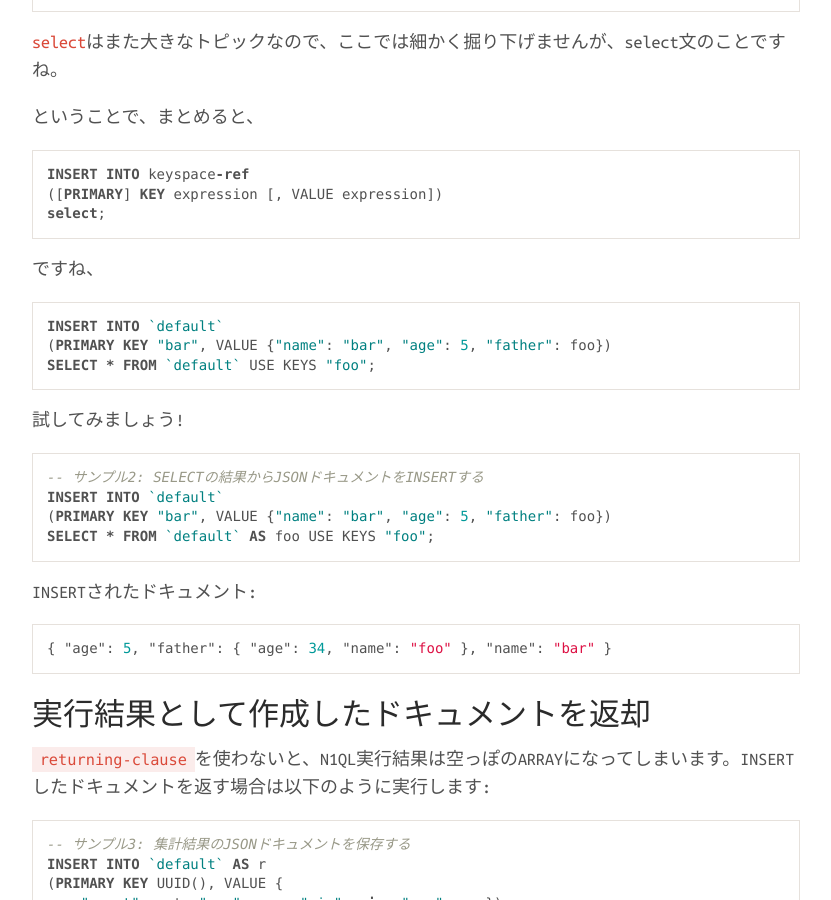
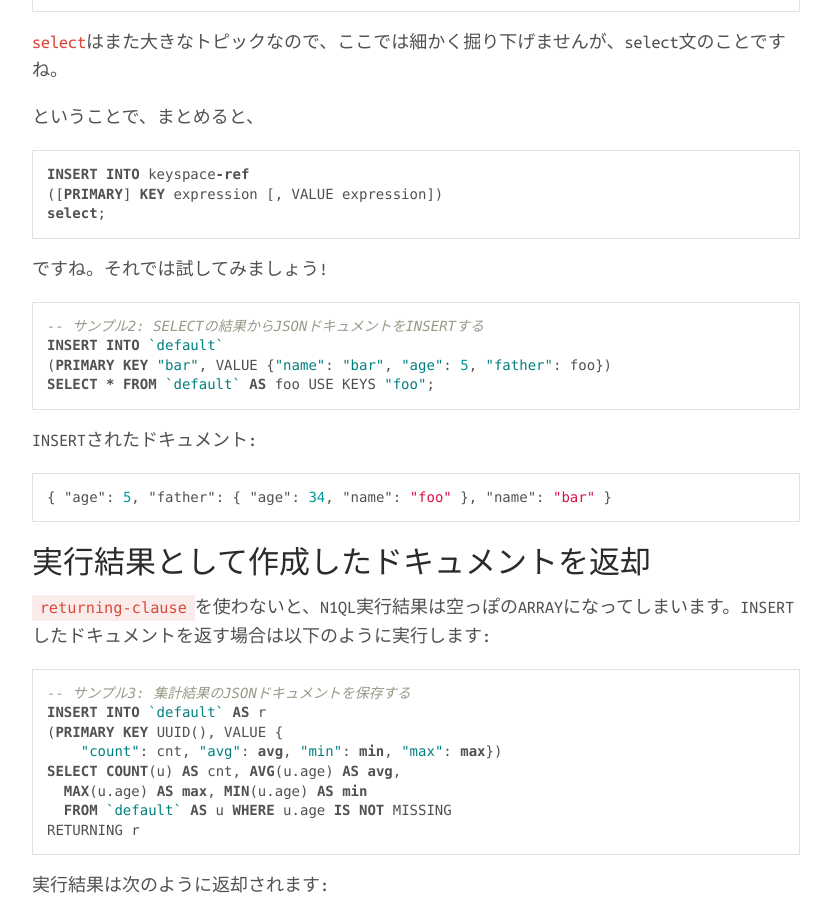
Before and after one commit to ijokarumawak/ijokarumawak.github.io, a Jekyll site: the page built from _posts/2015-12-11-n1ql-insert.md, in a window 1280 px wide and 900 px high, scrolled down 2043 px. Shown: the whole window, without its empty margins (224-1055 px from the left). Built offline with Jekyll 4.4.1, drawn with Linux system fonts in a browser that asks for light colours; nearby versions of some CDN libraries.

Commit message:
Removed duplicated statement.

```diff
--- a/_posts/2015-12-11-n1ql-insert.md
+++ b/_posts/2015-12-11-n1ql-insert.md
@@ -88,14 +88,7 @@ INSERT INTO keyspace-ref
 select;
 {% endhighlight %}
 
-ですね、
-{% highlight sql %}
-INSERT INTO `default`
-(PRIMARY KEY "bar", VALUE {"name": "bar", "age": 5, "father": foo})
-SELECT * FROM `default` USE KEYS "foo";
-{% endhighlight %}
-
-試してみましょう!
+ですね。それでは試してみましょう!
 
 {% highlight sql %}
 -- サンプル2: SELECTの結果からJSONドキュメントをINSERTする
```
